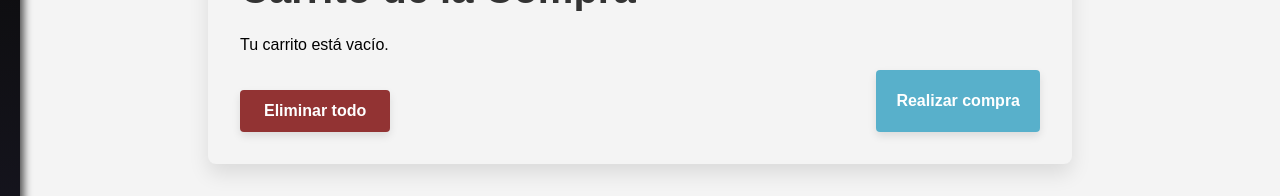
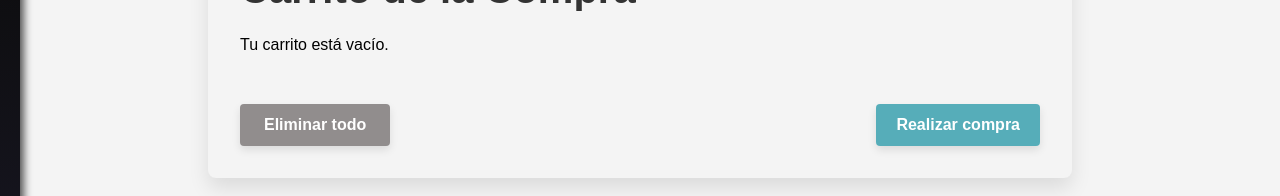
Before and after one commit to cousoworks/tienda-moviles-react, a React (Create React App) app: page /cart in a window 1280 px wide. Shown: the part 177-373 px from the top of the page. Built offline with nearby package versions, Linux system fonts and the light colour scheme.

Commit message:
Arreglando botones y descripciones cart

```diff
--- a/src/pages/AboutUs.jsx
+++ b/src/pages/AboutUs.jsx
@@ -16,7 +16,7 @@ const AboutUs = () => {
           Nuestra historia comenzó hace más de 5 años, cuando un pequeño grupo de entusiastas de la tecnología decidió unir fuerzas para crear una plataforma única que ofreciera no solo productos de alta calidad, sino también un servicio excepcional. Empezamos con una pequeña tienda online, pero rápidamente nos dimos cuenta de que había una gran demanda de información confiable sobre móviles y tecnología.
         </p>
         <p>
-          Con el paso del tiempo, nuestra comunidad creció y hoy somos uno de los referentes en el mundo de los smartphones. Nos especializamos en proporcionar guías de compra detalladas, comparativas de modelos y consejos para que nuestros clientes siempre estén informados sobre lo último en el mercado.
+          Con el paso del tiempo, nuestra comunidad creció y hoy somos uno de los referentes en el mundo de los smartphones.
         </p>
         <p>
           Nuestro equipo sigue creciendo, y nuestra misión no ha cambiado: queremos ayudarte a tomar las mejores decisiones sobre los dispositivos que más importan en tu vida diaria. Ya sea que busques el último modelo de smartphone o un consejo sobre qué accesorio es ideal para tu dispositivo, estamos aquí para ti.
--- a/src/pages/Cart.css
+++ b/src/pages/Cart.css
@@ -89,16 +89,15 @@ button {
 }
 
 .clear-cart-button {
-  background-color: rgb(146, 51, 51);
+  background-color: rgb(145, 141, 141);
   color: white;
   font-weight: bold;
   padding: 12px 24px;
-  margin-top: 20px;
   box-shadow: 0 4px 8px rgba(0, 0, 0, 0.1);
 }
 
 .clear-cart-button:hover {
-  background-color: rgb(110, 28, 23);
+  background-color: rgb(121, 49, 45);
   transform: scale(1.05);
 }
 
@@ -173,11 +172,11 @@ button {
 .cart-buttons {
   display: flex;
   justify-content: space-between;
-
+  margin-top:50px;
 }
 
 .purchase-button {
-  background-color: #48a9c7e7; /* Color verde */
+  background-color: #46a6b3e7; /* Color verde */
   font-weight: bold;/* Reducir el tamaño del padding para hacer el botón más pequeño */
   font-size: 1rem;   /* Reducir el tamaño de la fuente si es necesario */
   color: white;
--- a/src/pages/Shipping.jsx
+++ b/src/pages/Shipping.jsx
@@ -31,7 +31,7 @@ const Shipping = () => {
       <p>Realizamos envíos a nivel nacional e internacional. Todos los pedidos se procesan dentro de 1-2 días hábiles. Sin embargo, debido a factores externos como el clima o problemas logísticos, el tiempo de entrega puede variar.</p>
 
       <h2>¿Tienes preguntas?</h2>
-      <p>Si tienes alguna duda sobre los envíos, no dudes en contactarnos a través de nuestro formulario de contacto o enviarnos un correo electrónico a soporte@blayneshop.com. Estamos aquí para ayudarte.</p>
+      <p>Si tienes alguna duda sobre los envíos, no dudes en contactarnos enviándonos un correo electrónico a soporte@blayneshop.com. Estamos aquí para ayudarte.</p>
     </div>
   );
 };
```
